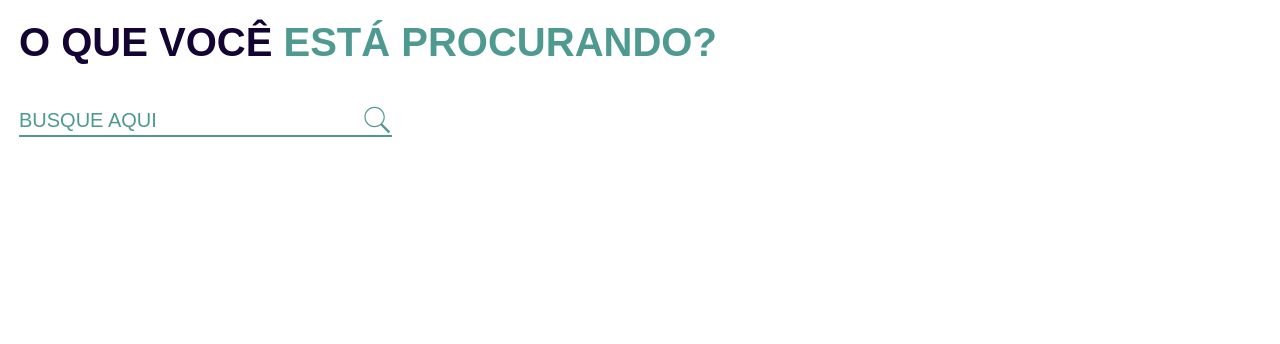
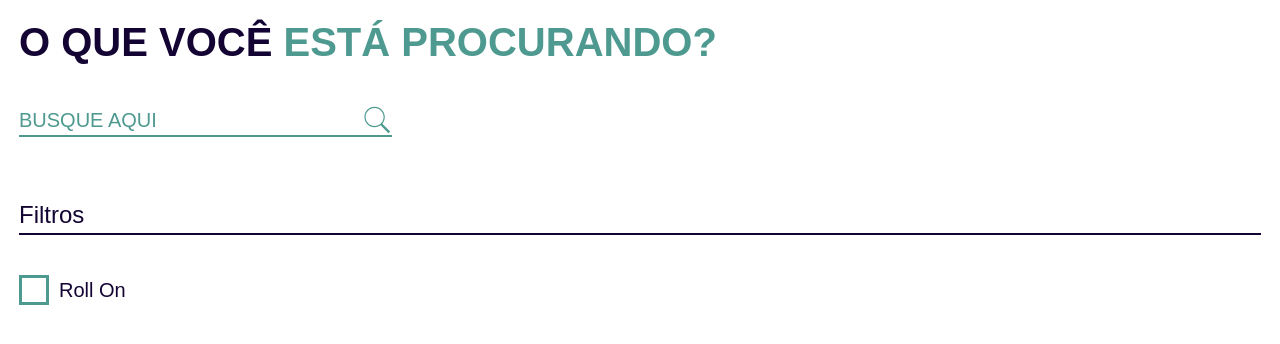
Before and after one commit to Arthur-Cyberpunk/hygiene_products, a React (Create React App) app: page / in a window 1280 px wide. Shown: the top 344 px of the page. Built offline with nearby package versions, Linux system fonts and the light colour scheme; a web font is replaced by a local one.

Commit message:
created filter component

```diff
--- a/src/App.js
+++ b/src/App.js
@@ -1,14 +1,16 @@
-import Filter from "./components/Search";
+import Filter from "./components/Filter";
+import Search from "./components/Search";
 import Title from "./components/Title";
 import produtosMock from "./products (1).json";
 import "./styles/globals.scss";
 
 function App() {
-  console.log(produtosMock.data.nodes.length);
+  console.log(produtosMock);
 
   return (
     <>
       <Title></Title>
+      <Search></Search>
       <Filter></Filter>
     </>
   );
--- /dev/null
+++ b/src/components/Filter/index.jsx
@@ -0,0 +1,24 @@
+import "./styles.scss";
+
+const Filter = () => {
+  return (
+    <main className="boxFilter">
+      <div className="container">
+        <span className="title">Filtros</span>
+        <div className="opcao-filtro">
+          <input
+          className="checkboxFilter"
+            type="checkbox"
+            // id={filtro}
+            // name={filtro}
+            // checked={filtros[filtro]}
+            // onChange={() => handleCheckboxChange(filtro)}
+          />
+          <label>Roll On</label>
+        </div>
+      </div>
+    </main>
+  );
+};
+
+export default Filter;
--- /dev/null
+++ b/src/components/Filter/styles.scss
@@ -0,0 +1,67 @@
+.boxFilter {
+  width: 100%;
+  margin-top: 6rem;
+
+  .title {
+    width: 100%;
+    display: flex;
+    font-size: 2.4rem;
+    line-height: 1.5;
+    border-bottom: 2px solid #130433;
+    color: #130433;
+  }
+
+  .opcao-filtro {
+    display: flex;
+    flex-direction: row;
+    align-items: center;
+    margin-top: 4rem;
+
+    label {
+      font-size: 2rem;
+      padding-left: 1rem;
+      color: #130433;
+      cursor: pointer;
+    }
+  }
+
+  .checkboxFilter {
+    cursor: pointer;
+    appearance: none;
+    width: 30px;
+    height: 30px;
+    border: 3px solid #4e9a90;
+    position: relative;
+    display: flex;
+    flex-direction: row;
+    align-items: center;
+    justify-content: center;
+    outline: none;
+
+    &:before {
+      content: "";
+      width: 15px;
+      height: 15px;
+      background: #4e9a90;
+      border-radius: 50%;
+      opacity: 0;
+      position: absolute;
+    }
+
+    &.checkboxFilter:before {
+      border-radius: 0;
+      background: transparent;
+      border: 4px solid #4e9a90;
+      border-left: 0;
+      border-top: 0;
+      width: 7px;
+      height: 12px;
+      transform: rotate(45deg);
+      top: 2px;
+    }
+
+    &:checked:before {
+      opacity: 1;
+    }
+  }
+}
```
